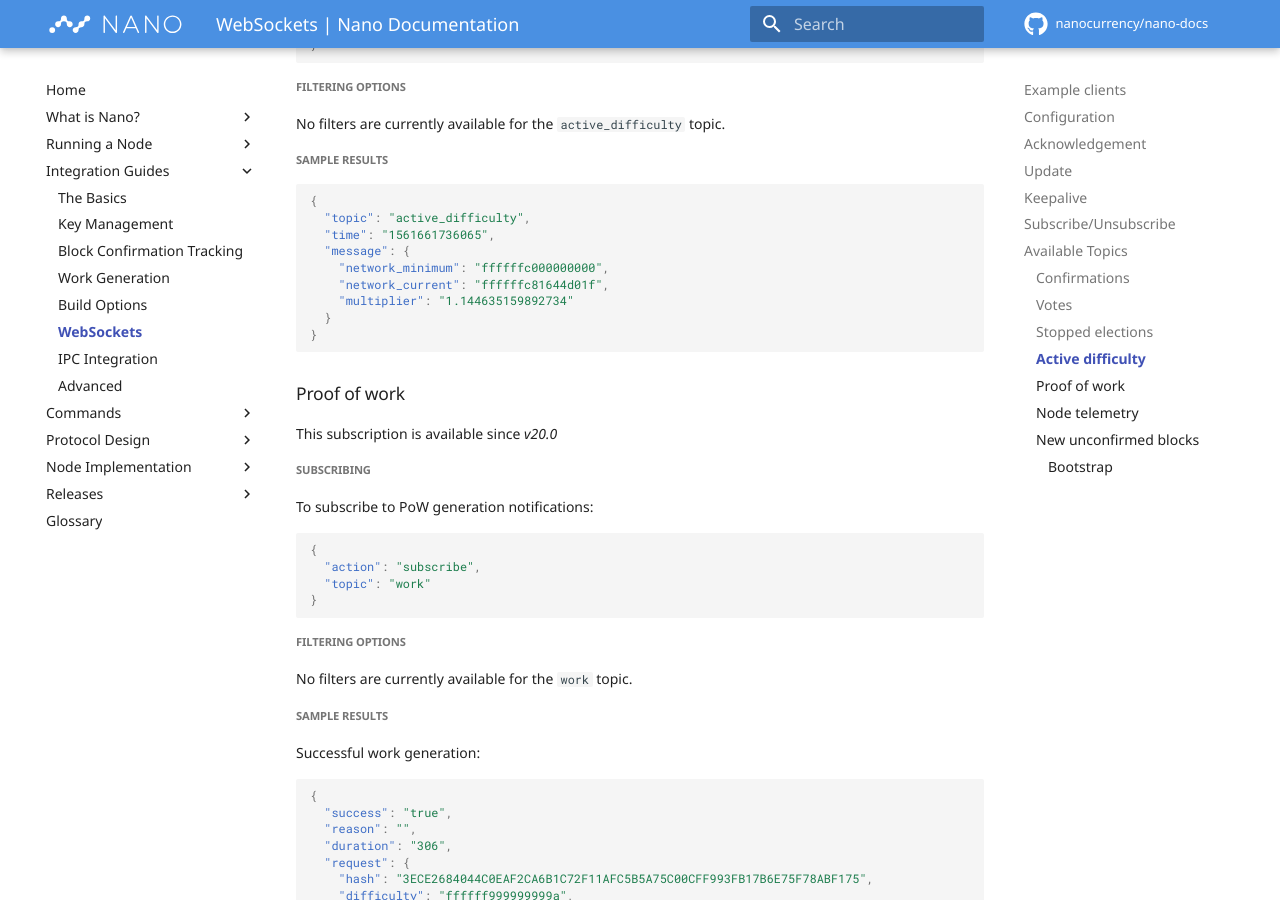
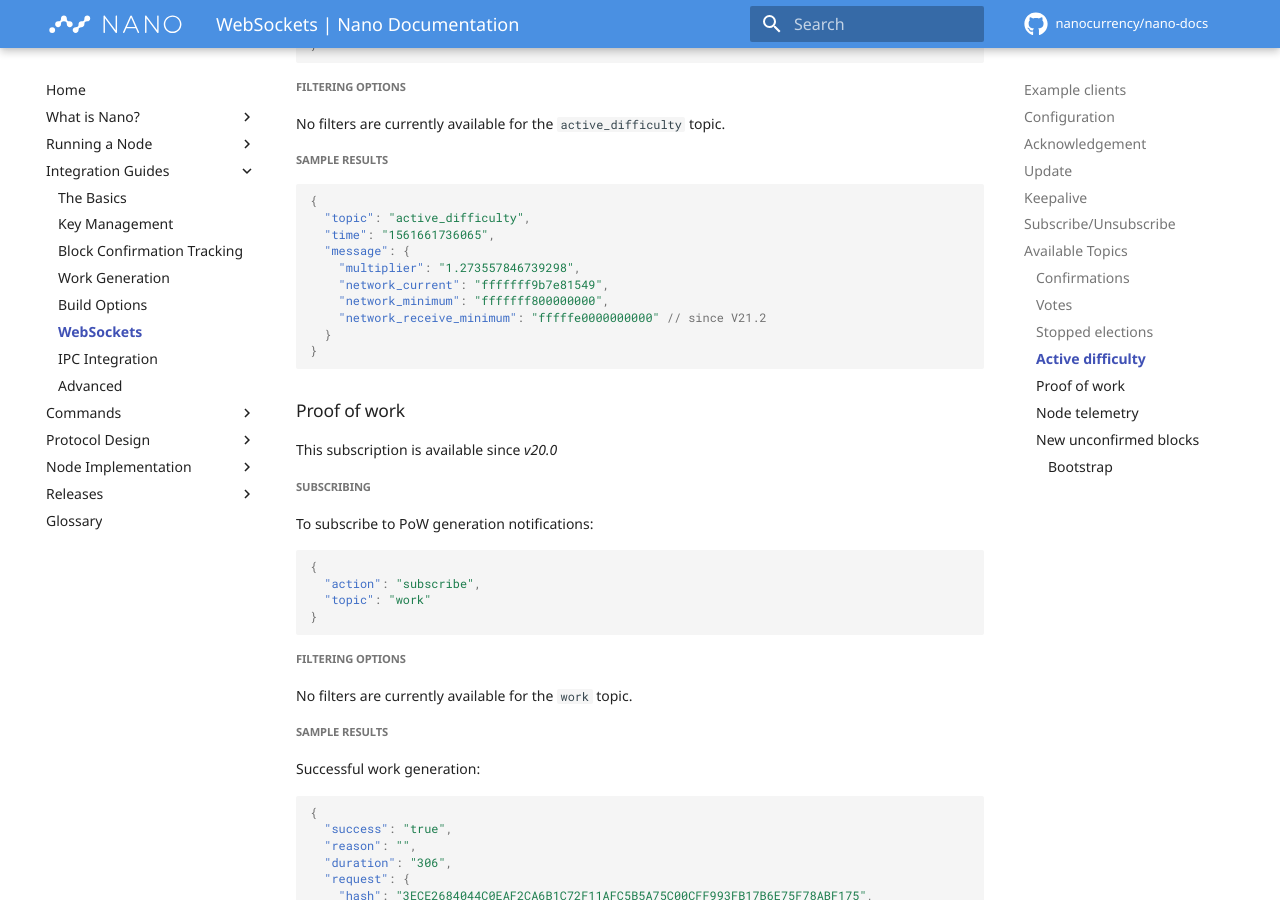
Before and after one commit to nanocurrency/nano-docs, an MkDocs documentation site: the page built from docs/integration-guides/websockets.md, in a window 1280 px wide and 900 px high, scrolled down 9081 px. Built offline with MkDocs 1.6.1 and Material for MkDocs 9.7.7, drawn with Linux system fonts in a browser that asks for light colours; comment, search, counter and statistics services are not loaded.

Commit message:
Add network_receive_minimum to active_difficulty endpoints

````diff
--- a/docs/commands/rpc-protocol.md
+++ b/docs/commands/rpc-protocol.md
@@ -413,7 +413,7 @@
 ### active_difficulty
 _version 19.0+_
 
-Returns the difficulty values (16 hexadecimal digits string, 64 bit) for the minimum required on the network (`network_minimum`) as well as the current active difficulty seen on the network (`network_current`, 10 second trended average of adjusted difficulty seen on prioritized transactions) which can be used to perform rework for better prioritization of transaction processing. A multiplier of the `network_current` from the base difficulty of `network_minimum` is also provided for comparison.
+Returns the difficulty values (16 hexadecimal digits string, 64 bit) for the minimum required on the network (`network_minimum`) as well as the current active difficulty seen on the network (`network_current`, 10 second trended average of adjusted difficulty seen on prioritized transactions) which can be used to perform rework for better prioritization of transaction processing. A multiplier of the `network_current` from the base difficulty of `network_minimum` is also provided for comparison. `network_receive_minimum` is also provided as a lower threshold exclusively for receive blocks. This does not work fr
 
 **Request:**
 ```json
@@ -425,9 +425,10 @@
 **Response:**
 ```json
 {
-  "network_minimum": "ffffffc000000000",
-  "network_current": "ffffffcdbf40aa45",
-  "multiplier": "1.273557846739298"
+  "multiplier": "1.273557846739298",
+  "network_current": "fffffff9b7e81549",
+  "network_minimum": "fffffff800000000",
+  "network_receive_minimum": "fffffe0000000000" // since V21.2
 }
 ```
 
@@ -447,9 +448,7 @@
 **Response:**
 ```json
 {
-  "network_minimum": "ffffffc000000000",
-  "network_current": "ffffffc1816766f2",
-  "multiplier": "1.024089858417128",
+  ...,
   "difficulty_trend": [
     "1.156096135149775",
     "1.190133894573061",
--- a/docs/integration-guides/websockets.md
+++ b/docs/integration-guides/websockets.md
@@ -440,9 +440,10 @@
   "topic": "active_difficulty",
   "time": "1561661736065",
   "message": {
-    "network_minimum": "ffffffc000000000",
-    "network_current": "ffffffc81644d01f",
-    "multiplier": "1.144635159892734"
+    "multiplier": "1.273557846739298",
+    "network_current": "fffffff9b7e81549",
+    "network_minimum": "fffffff800000000",
+    "network_receive_minimum": "fffffe0000000000" // since V21.2
   }
 }
 ```
````
